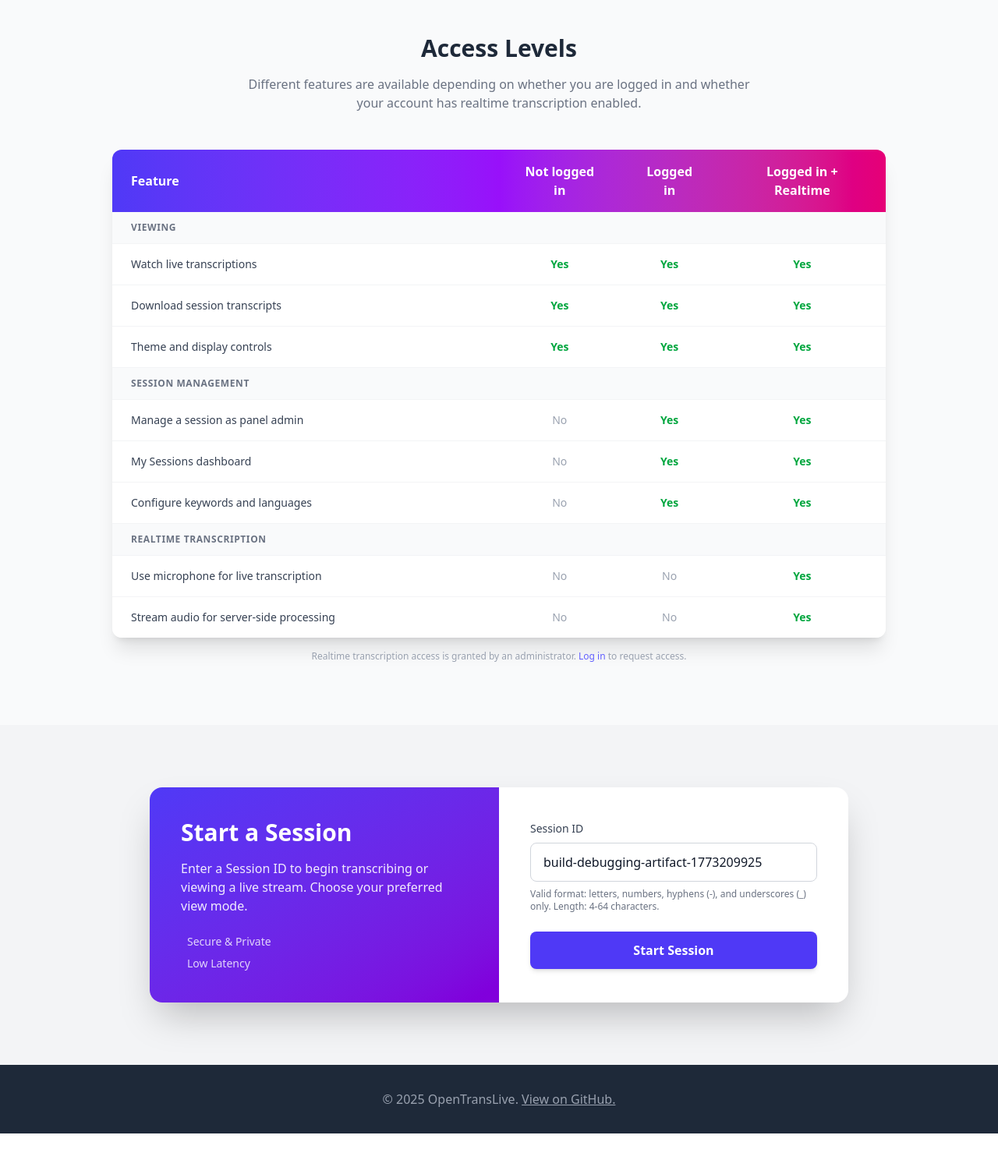
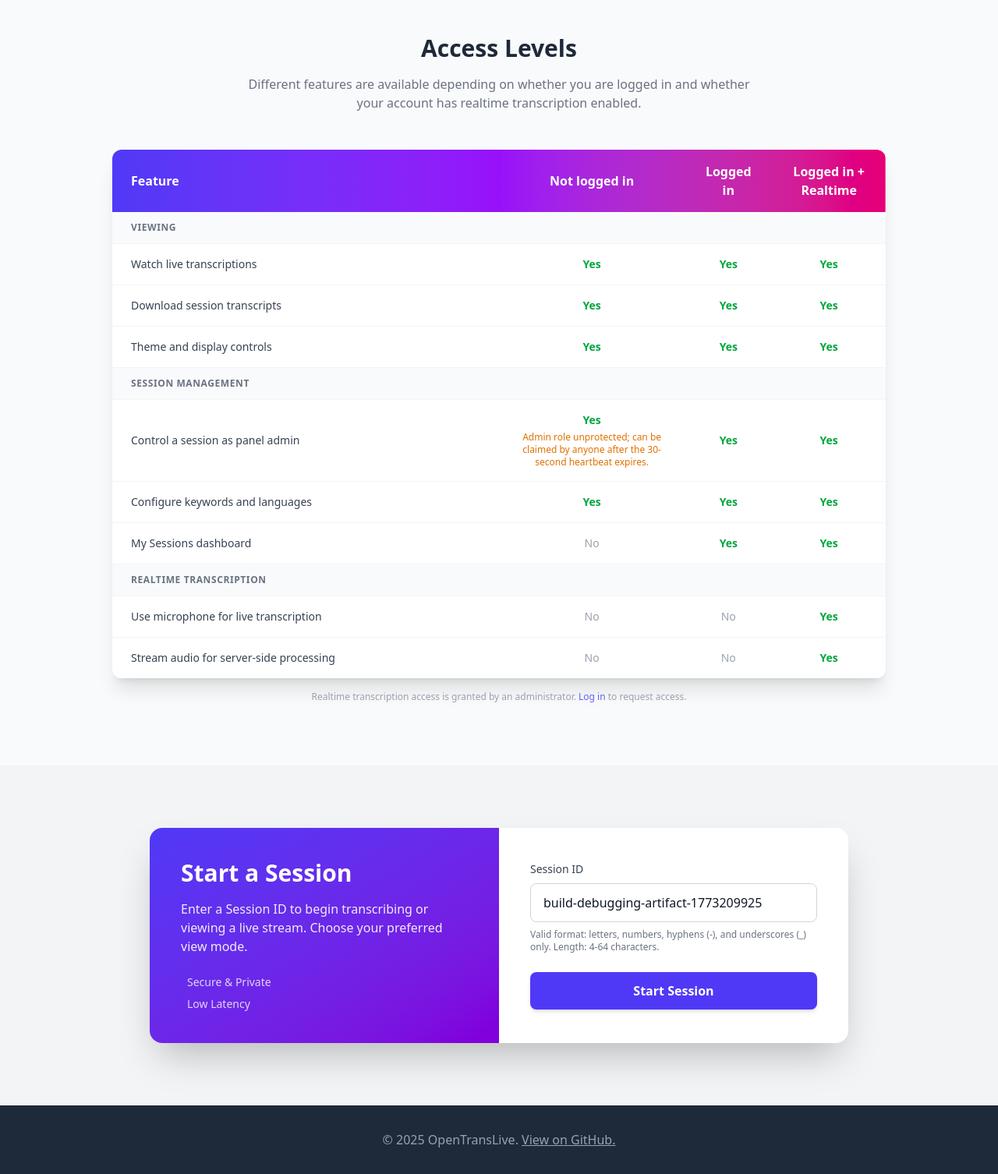
Before and after one commit to g0v/OpenTransLive, a FastAPI app: page / in a window 1280 px wide. Shown: the part 962-2468 px from the top of the page at 78% size. Before the commit the page ends 2416 px from the top, so only its background shows below. Run offline with FastAPI, Linux system fonts and the light colour scheme; parts of the project's set-up code (start-up, migrations or seed data) failed here and were passed over; some libraries are stand-ins or nearby versions.

Commit message:
Live_server add some prompt text (vibe-kanban SEA-42)

```diff
--- a/live_server/app/templates/index.html
+++ b/live_server/app/templates/index.html
@@ -84,6 +84,11 @@
                     <li class="px-5 py-3">Watch live transcriptions</li>
                     <li class="px-5 py-3">Download session transcripts</li>
                     <li class="px-5 py-3">Theme and display controls</li>
+                    <li class="px-5 py-3">
+                        Control a session as panel admin
+                        <p class="text-xs text-amber-600 mt-1">Without login, the admin role is unprotected and can be claimed by anyone once the 30-second heartbeat expires.</p>
+                    </li>
+                    <li class="px-5 py-3">Configure keywords and languages</li>
                 </ul>
             </div>
             <div class="bg-white rounded-xl shadow-lg overflow-hidden">
@@ -92,9 +97,7 @@
                 </div>
                 <p class="px-5 pt-3 text-xs text-gray-400 uppercase tracking-wider font-semibold">Everything above, plus:</p>
                 <ul class="divide-y divide-gray-100 text-sm text-gray-700">
-                    <li class="px-5 py-3">Manage a session as panel admin</li>
                     <li class="px-5 py-3">My Sessions dashboard</li>
-                    <li class="px-5 py-3">Configure keywords and languages</li>
                 </ul>
             </div>
             <div class="bg-white rounded-xl shadow-lg overflow-hidden">
@@ -148,19 +151,22 @@
                             Session Management</td>
                     </tr>
                     <tr class="hover:bg-gray-50 transition-colors">
-                        <td class="px-6 py-4 text-gray-700">Manage a session as panel admin</td>
-                        <td class="px-6 py-4 text-center text-gray-400">No</td>
+                        <td class="px-6 py-4 text-gray-700">Control a session as panel admin</td>
+                        <td class="px-6 py-4 text-center">
+                            <span class="text-green-600 font-bold">Yes</span>
+                            <p class="text-xs text-amber-600 mt-1">Admin role unprotected; can be claimed by anyone after the 30-second heartbeat expires.</p>
+                        </td>
+                        <td class="px-6 py-4 text-center text-green-600 font-bold">Yes</td>
+                        <td class="px-6 py-4 text-center text-green-600 font-bold">Yes</td>
+                    </tr>
+                    <tr class="hover:bg-gray-50 transition-colors">
+                        <td class="px-6 py-4 text-gray-700">Configure keywords and languages</td>
+                        <td class="px-6 py-4 text-center text-green-600 font-bold">Yes</td>
                         <td class="px-6 py-4 text-center text-green-600 font-bold">Yes</td>
                         <td class="px-6 py-4 text-center text-green-600 font-bold">Yes</td>
                     </tr>
                     <tr class="hover:bg-gray-50 transition-colors">
                         <td class="px-6 py-4 text-gray-700">My Sessions dashboard</td>
-                        <td class="px-6 py-4 text-center text-gray-400">No</td>
-                        <td class="px-6 py-4 text-center text-green-600 font-bold">Yes</td>
-                        <td class="px-6 py-4 text-center text-green-600 font-bold">Yes</td>
-                    </tr>
-                    <tr class="hover:bg-gray-50 transition-colors">
-                        <td class="px-6 py-4 text-gray-700">Configure keywords and languages</td>
                         <td class="px-6 py-4 text-center text-gray-400">No</td>
                         <td class="px-6 py-4 text-center text-green-600 font-bold">Yes</td>
                         <td class="px-6 py-4 text-center text-green-600 font-bold">Yes</td>
```
